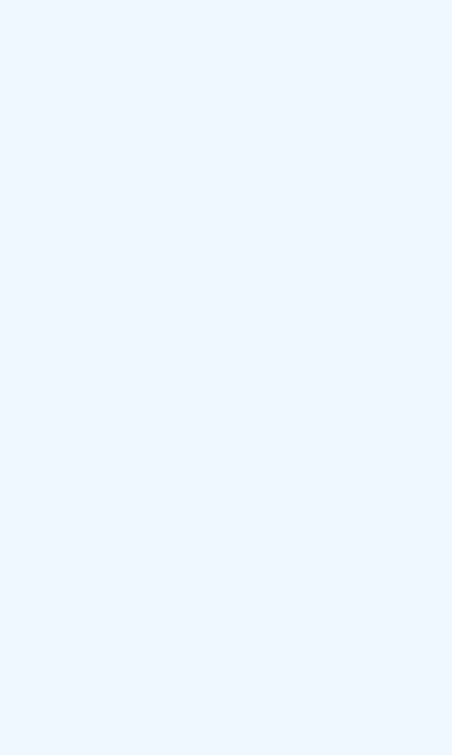
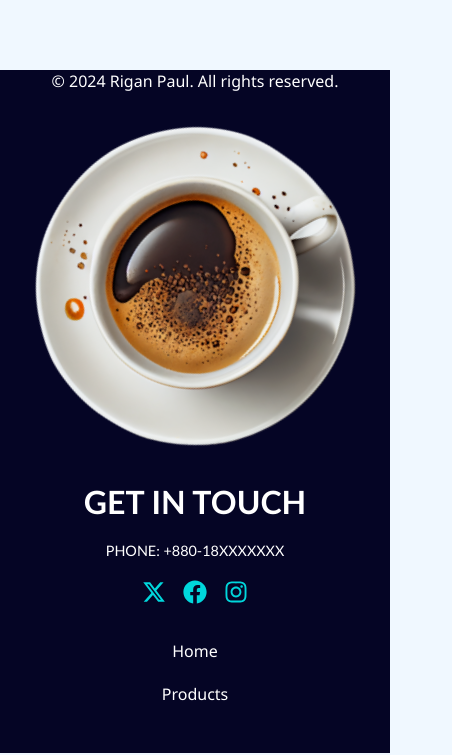
Before and after one commit to Rigan567/Cozy-Cup, a React (Create React App) app: page /productdetails/1 in a window 390 px wide. Shown: the part 617-1372 px from the top of the page, 452 px wide, since content can reach past the window. Before the commit the page ends 844 px from the top, so only its background shows below. Built offline with nearby package versions, Linux system fonts and the light colour scheme; no server answers.

Commit message:
footer added

```diff
--- a/src/App.js
+++ b/src/App.js
@@ -9,6 +9,7 @@ import Products from "./components/Products";
 import ProductDetails from "./components/ProductDetails";
 import HeaderPhone from "./components/HeaderPhone";
 import { useState } from "react";
+import Footer from "./components/Footer";
 
 function App() {
   const [menuOpen, setMenuOpen] = useState(false);
@@ -48,6 +49,7 @@ function App() {
           <Route path="/products/:region" element={<Products />} />
           <Route path="/productdetails/:id_no" element={<ProductDetails />} />
         </Routes>
+        <Footer />
       </Router>
       <ToastContainer />
     </div>
--- a/src/Styles/animation.scss
+++ b/src/Styles/animation.scss
@@ -24,3 +24,8 @@
     transform: scale(1);
   }
 }
+@keyframes rotation {
+  to {
+    transform: rotate(360deg);
+  }
+}
--- a/src/Styles/app.scss
+++ b/src/Styles/app.scss
@@ -6,6 +6,7 @@
 @import "productdetails";
 @import "animation";
 @import "cart";
+@import "footer";
 @import "headerPhone";
 
 * {
--- /dev/null
+++ b/src/Styles/footer.scss
@@ -0,0 +1,96 @@
+.footer {
+  // border: 2px solid black;
+  margin-top: 38%;
+  // position: static;
+  // bottom: 0%;
+  // height: fit-content;
+  background-color: rgb(5, 5, 37);
+  display: grid;
+  grid-template-columns: 2fr 2fr 2fr;
+  text-align: center;
+
+  section {
+    // border: 2px solid white;
+    &:first-of-type {
+      display: flex;
+      justify-content: center;
+      align-items: center;
+      gap: 2.5vmax;
+      a {
+        text-decoration: none;
+        color: white;
+        font: 500 1rem $text2;
+        transition: all 0.3s ease-in;
+        &:hover {
+          transform: scale(1.05);
+          border-bottom: 1px solid white;
+        }
+      }
+    }
+    &:nth-child(2) {
+      text-transform: uppercase;
+      display: flex;
+      flex-direction: column;
+      justify-content: center;
+      align-items: center;
+      gap: 1.5vmax;
+
+      h1 {
+        color: white;
+        font: 600 2rem $text1;
+      }
+      p {
+        color: white;
+        font: 450 0.9rem $text1;
+      }
+      div {
+        display: flex;
+        justify-content: center;
+        flex-direction: column;
+        align-items: center;
+        gap: 2vmax;
+        transition: all 0.3s ease;
+        a {
+          > svg {
+            color: rgba(0, 255, 255, 0.842);
+            font-size: 1.5rem;
+            transition: all 0.3s ease;
+
+            &:hover {
+              transform: scale(1.1) rotateZ(-20deg);
+            }
+          }
+        }
+      }
+    }
+    &:last-of-type {
+      display: flex;
+      justify-content: center;
+      align-items: center;
+      animation: rotation 6s infinite linear;
+      // &:hover {
+      //   animation: none;
+      // }
+      > img {
+        width: 100%;
+        height: 100%;
+        object-fit: cover;
+      }
+    }
+  }
+  > div {
+    // margin-top: 2vmax;
+    // border: 2px solid yellow;
+    grid-column: span 3;
+
+    > p {
+      color: white;
+      font: 200 1rem $text2;
+      text-align: center;
+      // width: 100vmax;
+      position: relative;
+
+      // border: 1px solid white;
+    }
+  }
+}
--- a/src/Styles/mediaqueries.scss
+++ b/src/Styles/mediaqueries.scss
@@ -1,7 +1,21 @@
 @import "colors";
+@media screen and (max-width: 1670px) {
+  //footer
+  .footer {
+    margin-top: 50% !important;
+    position: relative !important;
+    bottom: 0% !important;
+  }
+}
 @media screen and (max-width: 1200px) {
+  //footer
+  .footer {
+    margin-top: 60% !important;
+    position: relative !important;
+    bottom: 0% !important;
+  }
+
   //Header
-
   nav {
     height: 3vmax !important;
   }
@@ -12,6 +26,13 @@
 }
 
 @media screen and (max-width: 960px) {
+  //footer
+  .footer {
+    margin-top: 70% !important;
+    position: relative !important;
+    bottom: 0% !important;
+  }
+
   //Header
 
   .navBtn {
@@ -20,6 +41,16 @@
   }
   nav {
     display: none !important;
+  }
+
+  .home {
+    section {
+      &:first-of-type {
+        .carousel_img {
+          height: 75% !important;
+        }
+      }
+    }
   }
 
   .cart_count {
@@ -39,8 +70,12 @@
 }
 
 @media screen and (max-width: 440px) {
+  body {
+    width: fit-content;
+  }
   .home {
-    // border: 2px solid yellow;
+    height: fit-content;
+    width: fit-content;
 
     > section {
       &:first-of-type {
@@ -281,4 +316,40 @@
       }
     }
   }
+
+  .footer {
+    margin-top: 50% !important;
+    margin-bottom: 20% !important;
+
+    // width: 100% !important;
+    height: fit-content !important;
+    padding-bottom: 1rem !important;
+    display: flex !important;
+    flex-direction: column-reverse;
+
+    section {
+      &:first-of-type {
+        flex-direction: column !important;
+        margin-bottom: 2rem;
+        margin-top: 1rem;
+      }
+      &:nth-child(2) {
+        gap: 2.5vmax !important;
+        margin-bottom: 1rem;
+
+        h1 {
+          color: white;
+          font: 600 2rem $text1;
+        }
+        p {
+          color: white;
+          font: 450 0.9rem $text1;
+        }
+        div {
+          flex-direction: row !important;
+          align-items: center;
+        }
+      }
+    }
+  }
 }
--- /dev/null
+++ b/src/components/Footer.jsx
@@ -0,0 +1,40 @@
+import React from "react";
+import { FaFacebook, FaInstagram } from "react-icons/fa";
+import { FaXTwitter } from "react-icons/fa6";
+import img from "../assets/images/coffee_top.png";
+import { Link } from "react-router-dom";
+
+const Footer = () => {
+  return (
+    <div className="footer">
+      <section>
+        <Link to={"/"}>Home</Link>
+        <Link to={"/products"}>Products</Link>
+      </section>
+      <section>
+        <h1>Get In Touch</h1>
+        <p>Phone: +880-18XXXXXXX</p>
+        <div>
+          <a href="https://x.com/">
+            <FaXTwitter />
+          </a>
+          <a href="www.facebook.com">
+            <FaFacebook />
+          </a>
+          <a href="www.instagram.com">
+            <FaInstagram />
+          </a>
+        </div>
+      </section>
+
+      <section>
+        <img src={img} alt="footer_Coffee_Png" />
+      </section>
+      <div>
+        <p>&copy; 2024 Rigan Paul. All rights reserved.</p>
+      </div>
+    </div>
+  );
+};
+
+export default Footer;
--- a/src/components/Home.jsx
+++ b/src/components/Home.jsx
@@ -25,14 +25,13 @@ const Home = () => {
     <div className="home">
       <section>
         <Carousel
-          swipeable={true}
           showIndicators={false}
+          showStatus={false}
           showThumbs={false}
+          interval={3000}
+          infiniteLoop={true}
           autoPlay={true}
-          autoStart={true}
-          infiniteLoop={true}
-          showStatus={false}
-          interval={3000}
+          showArrows={true}
           transitionTime={1000}
         >
           {products.map((product, index) => (
```
Also changed, not shown: src/assets/images/coffee_top.png (added).
